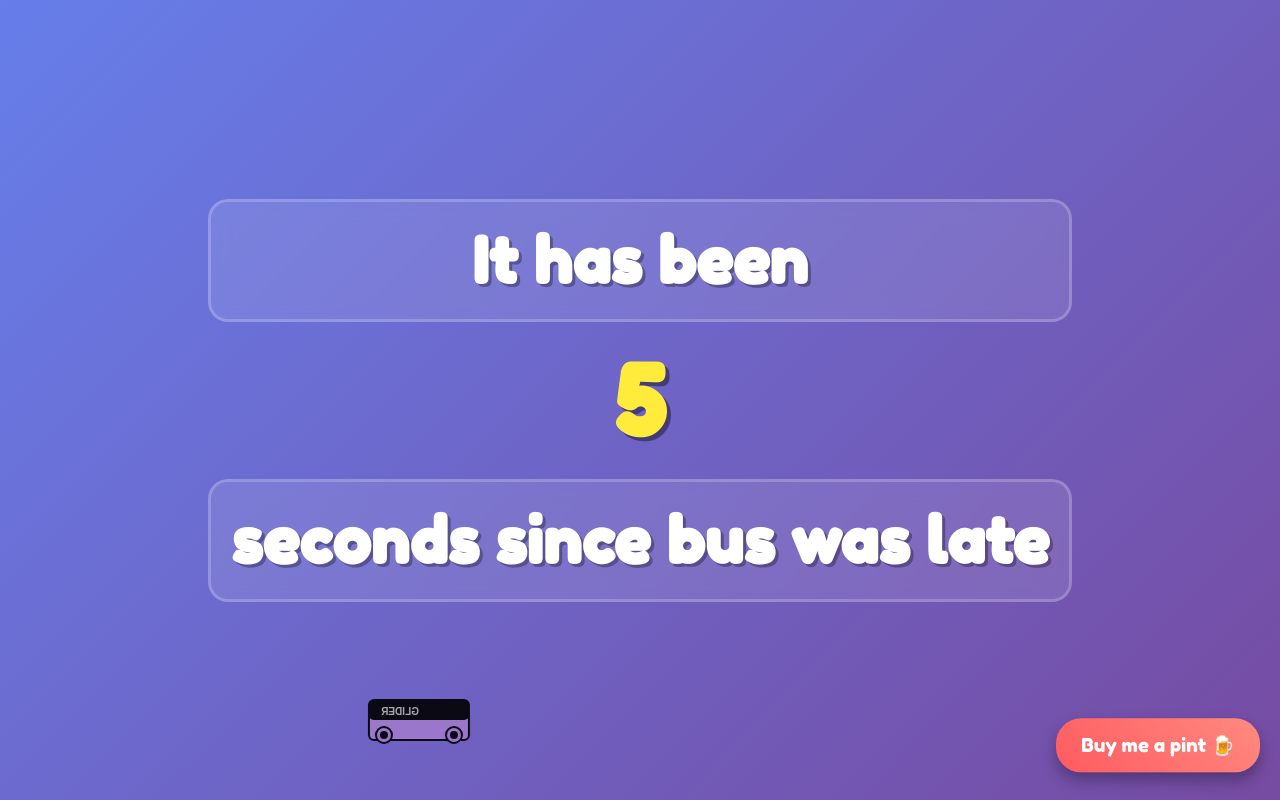
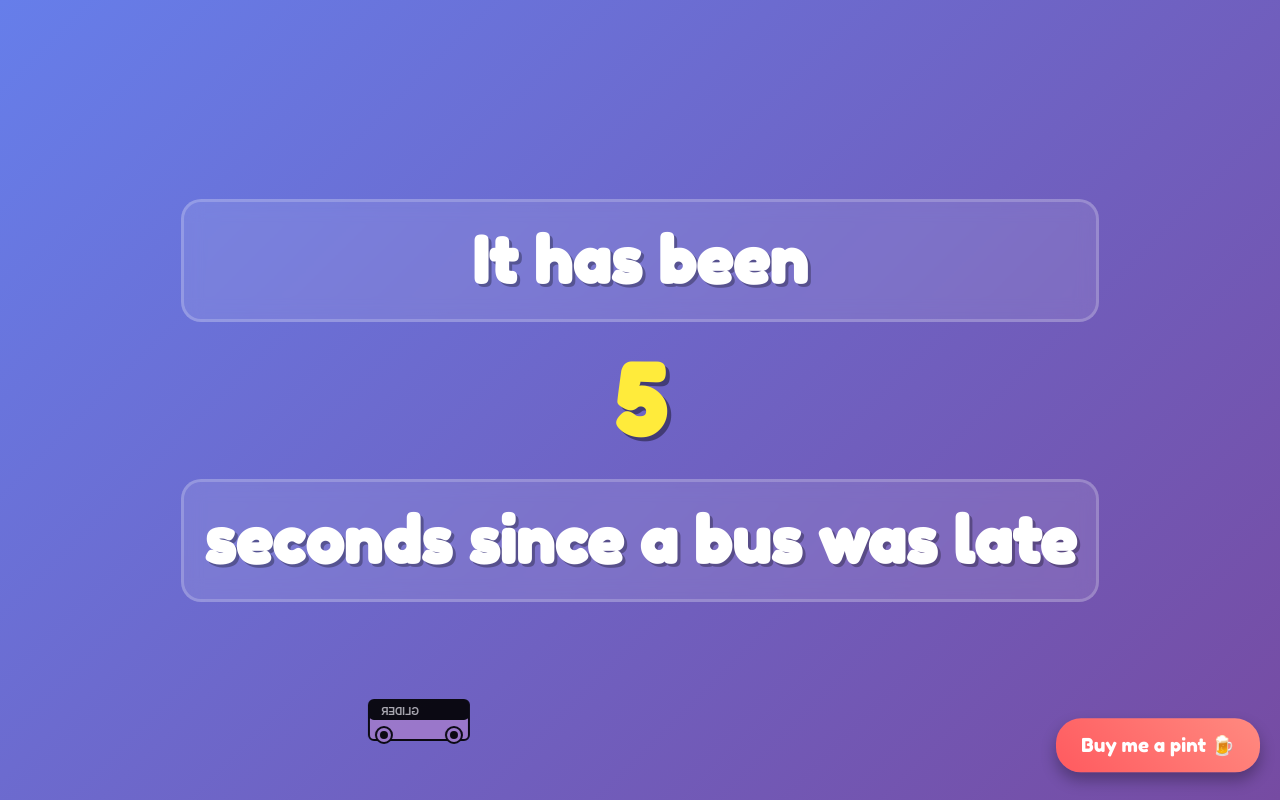
Before and after one commit to wizr0ad/staticpage, a plain HTML site: page index.html in a window 1280 px wide. Drawn offline with Linux system fonts and the light colour scheme.

Commit message:
update message

```diff
--- a/index.html
+++ b/index.html
@@ -183,7 +183,7 @@
   <div class="main-container">
     <h1>It has been</h1>
     <div class="counter" id="counter">0</div>
-    <h1>seconds since bus was late</h1>
+    <h1>seconds since a bus was late</h1>
   </div>
 
   <!-- Replace the href link with your donation/pint page -->
```
